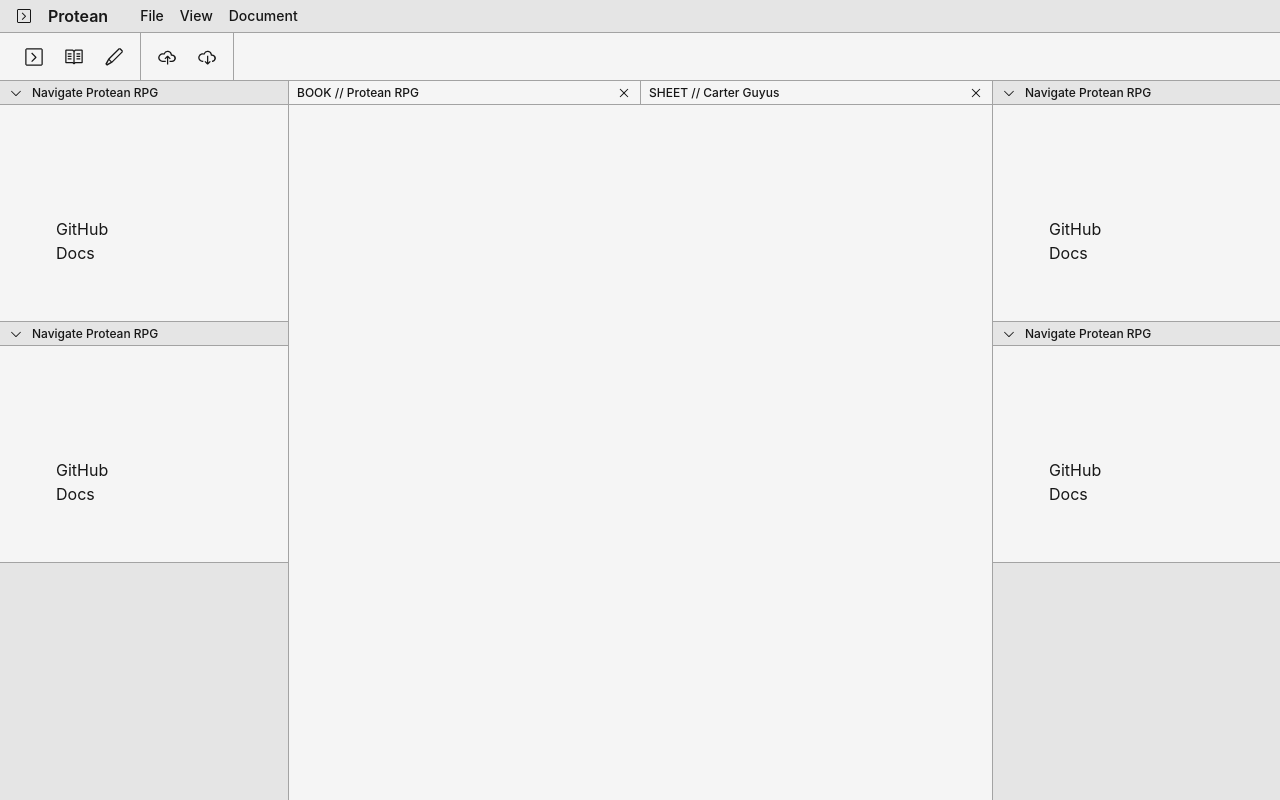
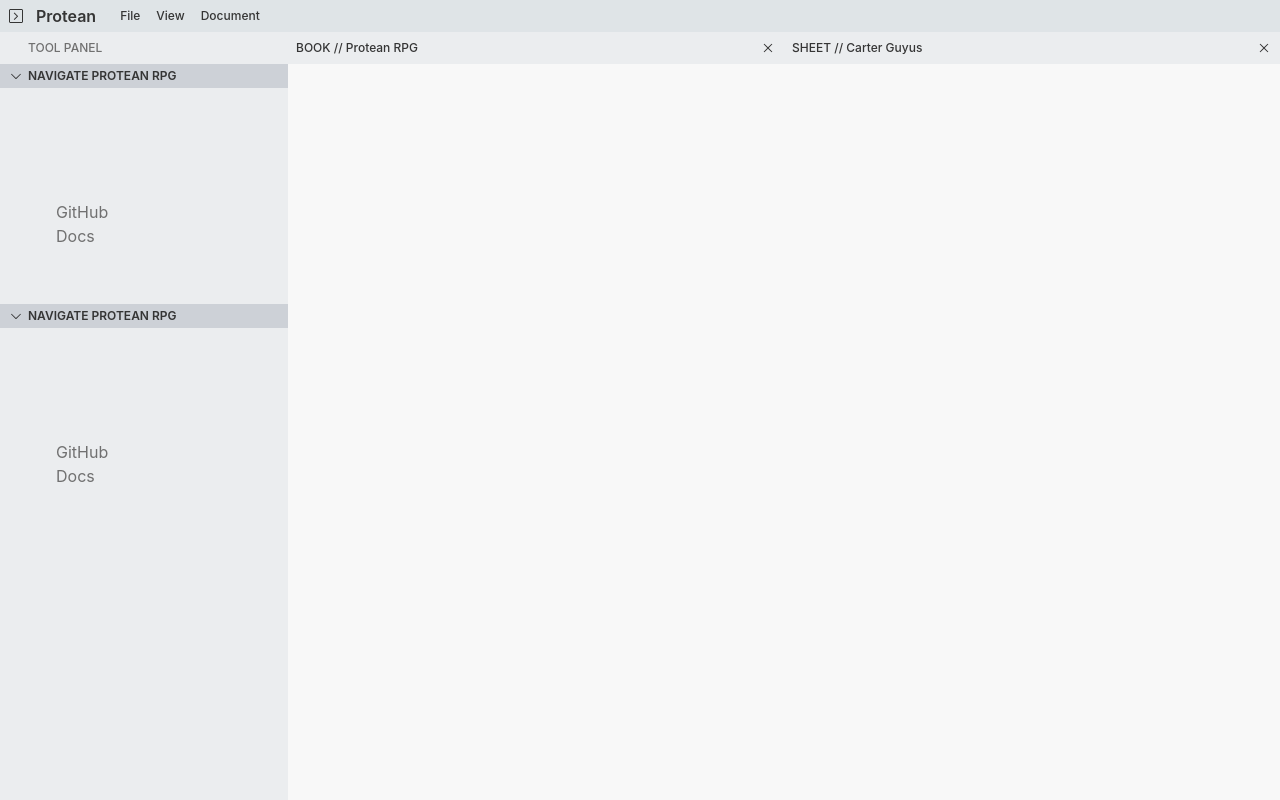
Before and after one commit to TheDolentCity/ProteanApp, a Next.js app in the folder protean-app/: page /books/ProteanRPG/Chapter-1/grip in a window 1280 px wide. Built offline with nearby package versions, Linux system fonts and the light colour scheme; a web font is replaced by a local one.

Commit message:
Summary: Rehauled UI

```diff
--- a/protean-app/components/generic/basic-inputs/dropdown.jsx
+++ b/protean-app/components/generic/basic-inputs/dropdown.jsx
@@ -10,9 +10,9 @@
   return (
     <div className="h-full">
       <button onClick={toggleOpen} className={"h-full my-auto px-2 justify-center hover:bg-black hover:bg-opacity-10 dark:hover:bg-white focus:outline-none " + props.css}>
-        <h5 className="">
+        <h6 className="">
           {props.label}
-        </h5>
+        </h6>
       </button>
       {isOpen ?
         <div className="absolute whitespace-nowrap overflow-hidden shadow-md">
--- a/protean-app/components/generic/book/page.jsx
+++ b/protean-app/components/generic/book/page.jsx
@@ -2,7 +2,7 @@
 
 export default function Page(props) {
   return (
-    <article className="p-8 text-base font-normal bg-white dark:bg-black">
+    <article className="p-8 text-base font-normal">
       {props.children}
     </article>
   );
--- a/protean-app/components/generic/layout/protean-app.jsx
+++ b/protean-app/components/generic/layout/protean-app.jsx
@@ -1,6 +1,6 @@
 export default function ProteanApp(props) {
   return (
-    <div className="flex flex-col w-screen h-screen max-w-screen max-h-screen text-gray-900 bg-gray-100 font-sans divide-y divide-gray-400 dark:text-gray-100 dark:bg-black dark:divide-gray-700">
+    <div className="flex flex-col w-screen h-screen max-w-screen max-h-screen font-sans bg-protean-light text-protean-dark dark:bg-protean-dark dark:text-protean-light">
       {props.children}
     </div>
   );
--- a/protean-app/components/generic/layout/protean-body.jsx
+++ b/protean-app/components/generic/layout/protean-body.jsx
@@ -1,6 +1,6 @@
 export default function ProteanAppBody(props) {
   return (
-    <div className="flex-grow flex flex-nowrap w-full whitespace-nowrap overflow-hidden divide-x divide-gray-400 dark:divide-gray-600">
+    <div className="flex-grow flex flex-nowrap w-full whitespace-nowrap overflow-hidden">
       {props.children}
     </div>
   );
--- a/protean-app/components/generic/layout/protean-command-bar.jsx
+++ b/protean-app/components/generic/layout/protean-command-bar.jsx
@@ -3,22 +3,14 @@
 export default function ProteanAppCommandBar(props) {
   return (
     <div className="flex-none flex flex-nowrap h-12 px-2 my-auto items-center">
-      <CommandGroup>
-        <CommandAdmin></CommandAdmin>
-        <CommandRead></CommandRead>
-        <CommandWrite></CommandWrite>
-      </CommandGroup>
-      <CommandGroup>
-        <CommandUpload></CommandUpload>
-        <CommandDownload></CommandDownload>
-      </CommandGroup>
+      {props.children}
     </div>
   );
 }
 
-function CommandGroup(props) {
+export function CommandGroup(props) {
   return (
-    <div className="flex-none flex h-full my-auto px-2 items-center border-r border-gray-400">
+    <div className="flex-none flex h-full my-auto px-2 items-center">
       <div className="space-x-1">
         {props.children}
       </div>
@@ -26,7 +18,7 @@
   );
 }
 
-function Command(props) {
+export function Command(props) {
   return (
     <button onClick={props.onClick} className="flex-none p-2 my-auto justify-center hover:bg-gray-200 dark:hover:bg-gray-800 focus:outline-none">
       {props.children}
@@ -34,7 +26,7 @@
   );
 }
 
-function CommandAdmin(props) {
+export function CommandAdmin(props) {
   return (
     <Command>
       <VscTerminal size="20"></VscTerminal>
@@ -42,7 +34,7 @@
   );
 }
 
-function CommandRead(props) {
+export function CommandRead(props) {
   return (
     <Command>
       <VscBook size="20"></VscBook>
@@ -50,7 +42,7 @@
   );
 }
 
-function CommandWrite(props) {
+export function CommandWrite(props) {
   return (
     <Command>
       <VscEdit size="20"></VscEdit>
@@ -58,7 +50,7 @@
   );
 }
 
-function CommandUpload(props) {
+export function CommandUpload(props) {
   return (
     <Command>
       <VscCloudUpload size="20"></VscCloudUpload>
@@ -66,7 +58,7 @@
   );
 }
 
-function CommandDownload(props) {
+export function CommandDownload(props) {
   return (
     <Command>
       <VscCloudDownload size="20"></VscCloudDownload>
--- a/protean-app/components/generic/layout/protean-document-viewer.jsx
+++ b/protean-app/components/generic/layout/protean-document-viewer.jsx
@@ -77,7 +77,7 @@
   // Render Document Viewer component
   return (
     <div className="flex flex-col w-full h-full">
-      <ul className="flex-none flex divide-x divide-gray-400 dark:divide-gray-600">
+      <ul className="flex-none flex">
         {renderChildrenWithTabsApiAsProps()}
       </ul>
       <div className="flex-grow w-full whitespace-normal overflow-y-auto">
@@ -89,7 +89,7 @@
 
 export function ProteanDocumentTab(props) {
   return (
-    <li className={`flex-1 flex h-6 my-auto items-center border-b border-gray-400 ${props.isActive ? 'bg-gray-200 dark:border-gray-800' : 'bg-gray-100 dark:border-gray-900'} `}>
+    <li className={`flex-1 flex h-8 my-auto items-center ${props.isActive ? 'bg-protean-light dark:bg-protean-dark' : 'bg-protean-tab-light dark:bg-protean-tab-dark'} `}>
       <button className={`w-full h-full ${props.isActive ? 'active' : ''} focus:outline-none`}
         onClick={(event) => {
           event.preventDefault();
@@ -99,7 +99,7 @@
           {props.label}
         </h6>
       </button>
-      <button className="flex-none m-2 my-auto justify-center float-right hover:bg-black hover:bg-opacity-10 dark:hover:bg-white focus:outline-none">
+      <button className="flex-none m-2 my-auto justify-center float-right focus:outline-none">
         <VscClose></VscClose>
       </button>
     </li>
--- a/protean-app/components/generic/layout/protean-header.jsx
+++ b/protean-app/components/generic/layout/protean-header.jsx
@@ -1,14 +1,14 @@
-import { VscArrowDown, VscArrowUp, VscTerminal } from "react-icons/vsc";
+import { VscArrowDown, VscArrowUp, VscCloudDownload, VscCloudUpload, VscTerminal } from "react-icons/vsc";
 import Dropdown from "../basic-inputs/dropdown";
 import Elevation from "./elevation"
 
 export default function ProteanAppHeader(props) {
   return (
-    <div className="flex-none flex flex-nowrap h-8 px-2 my-auto items-center bg-gray-200 dark:bg-gray-900">
-      <button className="flex-none h-full my-auto px-2 justify-center hover:bg-black hover:bg-opacity-10  dark:hover:bg-white focus:outline-none">
+    <div className="flex-none flex flex-nowrap h-8 px-2 my-auto items-center bg-protean-appBar-light dark:bg-protean-appBar-dark">
+      <button className="flex-none h-full my-auto pr-2 justify-center focus:outline-none">
         <VscTerminal size="16"></VscTerminal>
       </button>
-      <h4 className="flex-none ml-2 mr-6">
+      <h4 className="flex-none ml-1 mr-4">
         {props.children}
       </h4>
       <ProteanFileDropdown></ProteanFileDropdown>
@@ -22,18 +22,18 @@
   return (
     <Dropdown label="File">
       <Elevation>
-        <div className="flex flex-col flex-nowrap bg-gray-200">
-          <button className="flex-grow flex my-auto p-2 text-left hover:bg-gray-300 dark:hover:bg-gray-700 focus:outline-none">
-            <VscArrowUp size="20"></VscArrowUp>
-            <h5 className="pl-2">
-              Upload File
-            </h5>
+        <div className="flex flex-col flex-nowrap bg-protean-light dark:bg-protean-dark">
+          <button className="flex-grow flex my-auto p-2 text-left items-center hover:bg-black hover:bg-opacity-10 dark:hover:bg-gray-700 focus:outline-none">
+            <VscCloudUpload size="20"></VscCloudUpload>
+            <h6 className="pl-2">
+              Upload Files
+            </h6>
           </button>
-          <button className="flex-grow flex my-auto p-2 text-left hover:bg-gray-300 dark:hover:bg-gray-700 focus:outline-none">
-            <VscArrowDown size="20"></VscArrowDown>
-            <h5>
+          <button className="flex-grow flex my-auto p-2 text-left items-center hover:bg-black hover:bg-opacity-10 dark:hover:bg-gray-700 focus:outline-none">
+            <VscCloudDownload size="20"></VscCloudDownload>
+            <h6 className="pl-2">
               Download Files
-            </h5>
+            </h6>
           </button>
         </div>
       </Elevation>
@@ -43,20 +43,20 @@
 
 export function ProteanViewDropdown(props) {
   return (
-    <button className="flex-none h-full my-auto px-2 justify-center hover:bg-gray-300 dark:hover:bg-gray-700 focus:outline-none">
-      <h5>
+    <button className="flex-none h-full my-auto px-2 justify-center hover:bg-black hover:bg-opacity-10 dark:hover:bg-gray-700 focus:outline-none">
+      <h6>
         View
-      </h5>
+      </h6>
     </button>
   );
 }
 
 export function ProteanDocumentDropdown(props) {
   return (
-    <button className="flex-none h-full my-auto px-2 justify-center hover:bg-gray-300 dark:hover:bg-gray-700 focus:outline-none">
-      <h5>
+    <button className="flex-none h-full my-auto px-2 justify-center hover:bg-black hover:bg-opacity-10 dark:hover:bg-gray-700 focus:outline-none">
+      <h6>
         Document
-      </h5>
+      </h6>
     </button>
   );
 }
--- a/protean-app/components/generic/layout/protean-panel.jsx
+++ b/protean-app/components/generic/layout/protean-panel.jsx
@@ -10,20 +10,20 @@
 
   return (
     <div className={isOpen ? " " : " h-6 " + "flex flex-col whitespace-normal  " + props.openCss}>
-      <div className="flex-none flex w-full h-6 my-auto items-center border-b border-gray-400 bg-gray-200 dark:border-gray-600 dark:bg-gray-800">
-        <button onClick={toggleOpen} className="flex-none m-2 my-auto justify-center float-right hover:bg-black hover:bg-opacity-10 dark:hover:bg-white focus:outline-none">
+      <div className="flex-none flex w-full h-6 my-auto items-center bg-protean-panel-light text-protean-panel-dark dark:bg-protean-panel-dark dark:text-protean-panel-light">
+        <button onClick={toggleOpen} className="flex-none m-1 ml-2 my-auto justify-center float-right focus:outline-none">
           {isOpen ?
             <VscChevronDown></VscChevronDown>
             :
             <VscChevronRight></VscChevronRight>
           }
         </button>
-        <h6 className="flex-grow truncate">
+        <h6 className="flex-grow font-semibold uppercase truncate">
           {props.label}
         </h6>
       </div>
       {isOpen ?
-        <div className="flex-grow w-full p-6 whitespace-normal overflow-y-auto bg-gray-100 dark:bg-gray-900 border-b border-gray-400 dark:border-gray-600">
+        <div className="flex-grow w-full p-6 whitespace-normal overflow-y-auto">
           {props.children}
         </div>
         :
--- a/protean-app/components/generic/layout/protean-toolpanel.jsx
+++ b/protean-app/components/generic/layout/protean-toolpanel.jsx
@@ -2,8 +2,15 @@
 
 export default function ProteanToolPanel(props) {
   return (
-    <div className="flex-none flex flex-col min-w-72 max-w-72 whitespace-normal overflow-y-auto bg-gray-200 dark:bg-gray-800">
-      {props.children}
+    <div className="flex-none flex flex-col min-w-72 max-w-72 whitespace-normal overflow-y-auto bg-protean-toolPanel-light text-protean-toolPanel-dark dark:bg-protean-toolPanel-dark dark:text-protean-toolPanel-light">
+      <div className="flex-none flex h-8 max-h-8 my-auto px-2 items-center">
+        <h6 className="pl-5 uppercase">
+          Tool Panel
+        </h6>
+      </div>
+      <div className="flex-grow">
+        {props.children}
+      </div>
     </div>
   );
 }
--- a/protean-app/pages/_app.js
+++ b/protean-app/pages/_app.js
@@ -1,7 +1,7 @@
 import '../styles/globals.css'
 import ProteanApp from '../components/generic/layout/protean-app'
 import ProteanAppHeader from '../components/generic/layout/protean-header'
-import ProteanAppCommandBar from '../components/generic/layout/protean-command-bar'
+import ProteanAppCommandBar, { CommandGroup, CommandAdmin, CommandRead, CommandWrite, CommandUpload, CommandDownload } from '../components/generic/layout/protean-command-bar'
 import ProteanAppBody from '../components/generic/layout/protean-body'
 import ProteanDocumentViewer, { ProteanDocumentTab } from '../components/generic/layout/protean-document-viewer'
 import BookNavigationPanel from '../components/panels/book-navigation-panel'
@@ -16,8 +16,19 @@
       <ProteanAppHeader>
         Protean
       </ProteanAppHeader>
-      <ProteanAppCommandBar>
-      </ProteanAppCommandBar>
+
+      {/* <ProteanAppCommandBar>
+        <CommandGroup>
+          <CommandAdmin></CommandAdmin>
+          <CommandRead></CommandRead>
+          <CommandWrite></CommandWrite>
+        </CommandGroup>
+        <CommandGroup>
+          <CommandUpload></CommandUpload>
+          <CommandDownload></CommandDownload>
+        </CommandGroup>
+      </ProteanAppCommandBar> */}
+
       <ProteanAppBody>
         <ProteanToolPanel>
           <BookNavigationPanel bookName="Protean RPG"></BookNavigationPanel>
@@ -31,10 +42,6 @@
             <Sheet file={null}></Sheet>
           </ProteanDocumentTab>
         </ProteanDocumentViewer>
-        <ProteanToolPanel>
-          <BookNavigationPanel bookName="Protean RPG"></BookNavigationPanel>
-          <BookNavigationPanel bookName="Protean RPG"></BookNavigationPanel>
-        </ProteanToolPanel>
       </ProteanAppBody>
     </ProteanApp>
   );
--- a/protean-app/styles/globals.css
+++ b/protean-app/styles/globals.css
@@ -10,182 +10,6 @@
 /* purgecss end ignore */
 
 @tailwind utilities;
-
-/* custom utilities */
-.sb-1 {
-  @apply mt-1;
-}
-.sb-2 {
-  @apply mt-2;
-}
-.sb-3 {
-  @apply mt-3;
-}
-.sb-4 {
-  @apply mt-4;
-}
-.sb-5 {
-  @apply mt-5;
-}
-.sb-6 {
-  @apply mt-6;
-}
-.sb-7 {
-  @apply mt-7;
-}
-.sb-8 {
-  @apply mt-8;
-}
-.sb-9 {
-  @apply mt-9;
-}
-.sb-10 {
-  @apply mt-10;
-}
-.sb-11 {
-  @apply mt-11;
-}
-.sb-12 {
-  @apply mt-12;
-}
-.sb-14 {
-  @apply mt-14;
-}
-.sb-16 {
-  @apply mt-16;
-}
-.sb-20 {
-  @apply mt-20;
-}
-.sb-24 {
-  @apply mt-24;
-}
-.sb-28 {
-  @apply mt-28;
-}
-.sb-32 {
-  @apply mt-32;
-}
-.sb-36 {
-  @apply mt-36;
-}
-.sb-40 {
-  @apply mt-40;
-}
-.sb-44 {
-  @apply mt-44;
-}
-.sb-48 {
-  @apply mt-48;
-}
-.sb-52 {
-  @apply mt-52;
-}
-.sb-56 {
-  @apply mt-56;
-}
-.sb-60 {
-  @apply mt-60;
-}
-.sb-64 {
-  @apply mt-64;
-}
-.sb-72 {
-  @apply mt-72;
-}
-.sb-80 {
-  @apply mt-80;
-}
-.sb-96 {
-  @apply mt-96;
-}
-.sa-1 {
-  @apply mb-1;
-}
-.sa-2 {
-  @apply mb-2;
-}
-.sa-3 {
-  @apply mb-3;
-}
-.sa-4 {
-  @apply mb-4;
-}
-.sa-5 {
-  @apply mb-5;
-}
-.sa-6 {
-  @apply mb-6;
-}
-.sa-7 {
-  @apply mb-7;
-}
-.sa-8 {
-  @apply mb-8;
-}
-.sa-9 {
-  @apply mb-9;
-}
-.sa-10 {
-  @apply mb-10;
-}
-.sa-11 {
-  @apply mb-11;
-}
-.sa-12 {
-  @apply mb-12;
-}
-.sa-14 {
-  @apply mb-14;
-}
-.sa-16 {
-  @apply mb-16;
-}
-.sa-20 {
-  @apply mb-20;
-}
-.sa-24 {
-  @apply mb-24;
-}
-.sa-28 {
-  @apply mb-28;
-}
-.sa-32 {
-  @apply mb-32;
-}
-.sa-36 {
-  @apply mb-36;
-}
-.sa-40 {
-  @apply mb-40;
-}
-.sa-44 {
-  @apply mb-44;
-}
-.sa-48 {
-  @apply mb-48;
-}
-.sa-52 {
-  @apply mb-52;
-}
-.sa-56 {
-  @apply mb-56;
-}
-.sa-60 {
-  @apply mb-60;
-}
-.sa-64 {
-  @apply mb-64;
-}
-.sa-72 {
-  @apply mb-72;
-}
-.sa-80 {
-  @apply mb-80;
-}
-.sa-96 {
-  @apply mb-96;
-}
 
 /* custom styles */
 h1 {
--- a/protean-app/tailwind.config.js
+++ b/protean-app/tailwind.config.js
@@ -9,40 +9,24 @@
       current: "currentColor",
       black: colors.black,
       white: colors.white,
-      gray: colors.trueGray,
-      cyan: {
-        '100': '#f8fdfe',
-        '200': '#e2f6fc',
-        '300': '#caeefa',
-        '400': '#96ddf4',
-        '500': '#69ceef',
-        '600': '#54c7ec',
-        '700': '#4db3d5',
-        '800': '#4197b4',
-        '900': '#307085',
+      gray: colors.coolGray,
+      protean: {
+        'light': '#f8f8f8',
+        'dark': '#353535',
+        'appBar-light': '#dfe4e7',
+        'appBar-dark': '#000000',
+        'commandBar-light': '#c3c7cd',
+        'commandBar-dark': '#000000',
+        'toolPanel-light': '#ebedef',
+        'toolPanel-dark': '#707070',
+        'panel-light': '#cdd1d7',
+        'panel-dark': '#353535',
+        'tab-light': '#ebedef',
+        'tab-dark': '#707070',
       },
-      magenta: {
-        '100': '#fdf8fe',
-        '200': '#f7e2fc',
-        '300': '#f0cafa',
-        '400': '#e296f4',
-        '500': '#d469ef',
-        '600': '#cf55ed',
-        '700': '#ba4dd5',
-        '800': '#9d41b4',
-        '900': '#743085',
-      },
-      yellow: {
-        '100': '#fefef8',
-        '200': '#fcf9e2',
-        '300': '#faf4ca',
-        '400': '#f4e996',
-        '500': '#efe069',
-        '600': '#eddb55',
-        '700': '#d5c54d',
-        '800': '#b4a741',
-        '900': '#857b30',
-      }
+      cyan: colors.cyan,
+      magenta: colors.fuchsia,
+      yellow: colors.yellow
     },
     fontFamily: {
       sans: ['Inter', 'sans-serif'],
```
